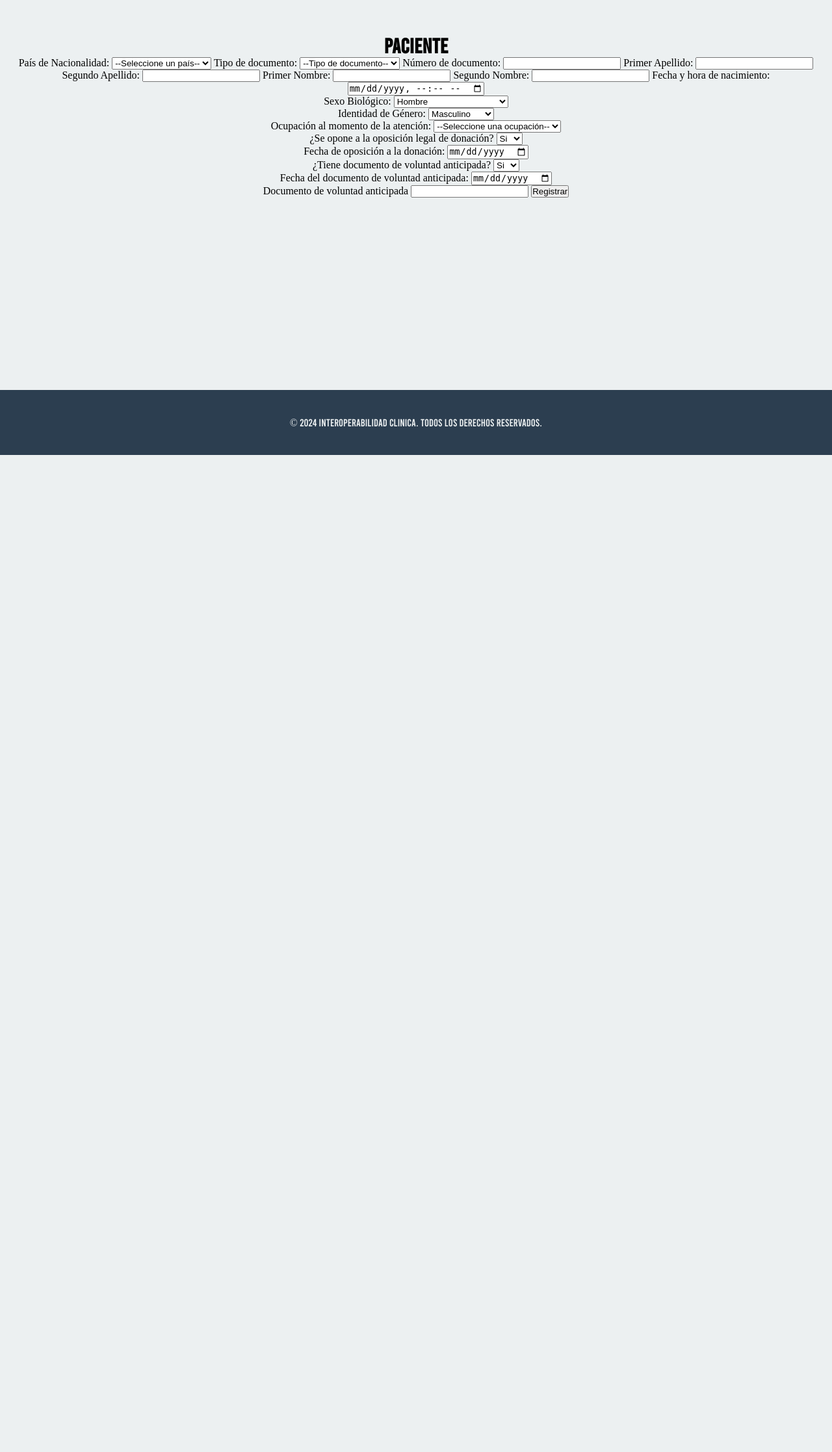
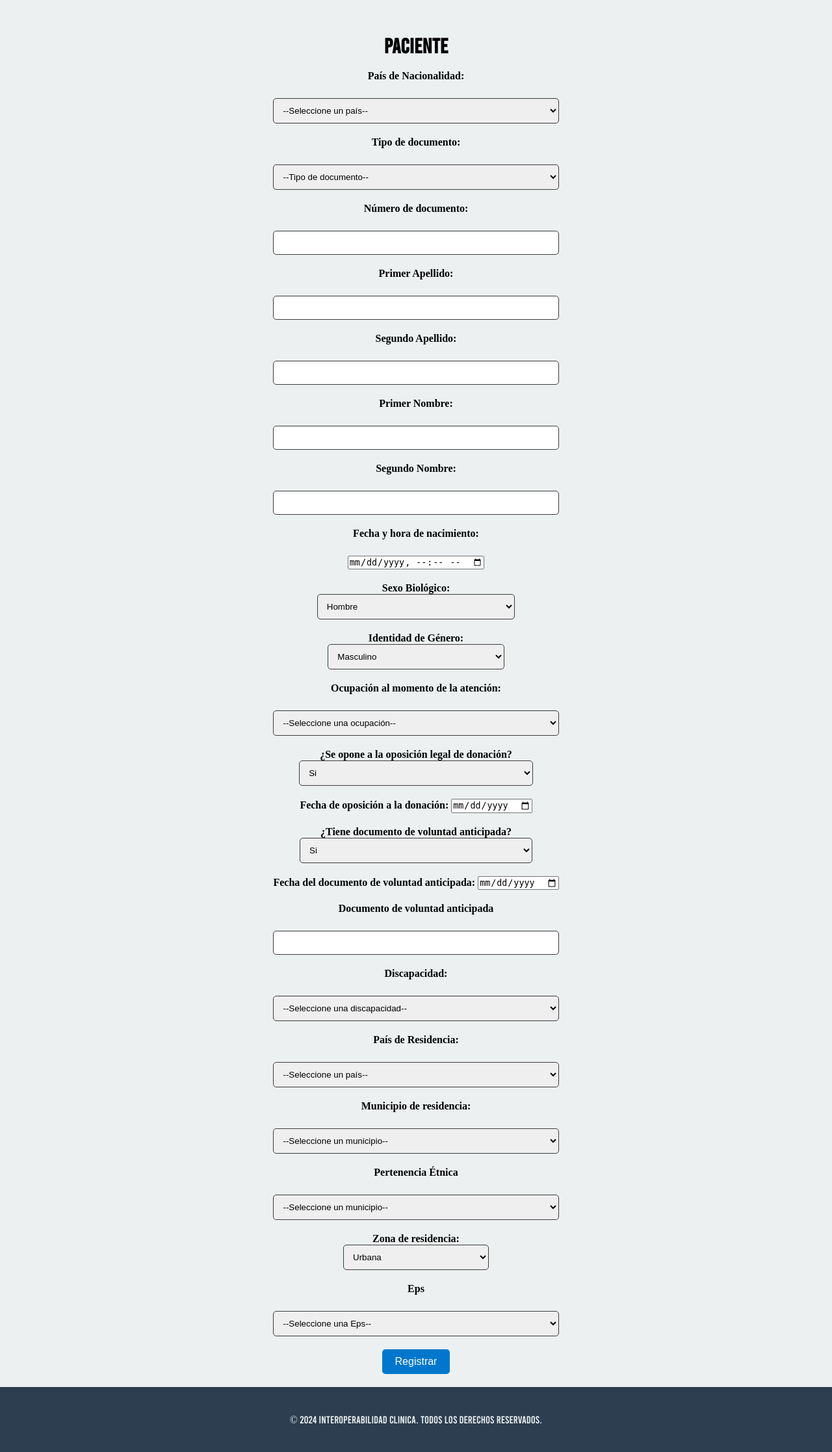
Before and after one commit to jgarteag/interoperabilidad-clinica, a Django app: page /pacient/ in a window 1280 px wide. Shown: the part 100-2334 px from the top of the page at 65% size. Before the commit the page ends 800 px from the top, so only its background shows below. Run offline with Django 4.2, Linux system fonts and the light colour scheme; tables that the repository leaves empty hold one stand-in row (values such as "Sample post").

Commit message:
Update STATIC_URL in settings.py to fix static file serving issue

```diff
--- a/interoperabilidad_clinica/clinica/forms.py
+++ b/interoperabilidad_clinica/clinica/forms.py
@@ -18,3 +18,10 @@ class YesNoForm(forms.ModelForm):
     class Meta:
         model = Person
         fields = ['opossition_donation', 'opossition_donation_date', 'antiquated_will_document', 'antiquated_will_document_date']
+
+class TerritorialZone(forms.ModelForm):
+    territorial_zone = forms.ChoiceField(choices=Person.ZONE, label="Zona de residencia")
+
+    class Meta:
+        model = Person
+        fields = ['territorial_zone']
--- a/interoperabilidad_clinica/clinica/views.py
+++ b/interoperabilidad_clinica/clinica/views.py
@@ -1,7 +1,7 @@
 from django.shortcuts import render
 from django.views import View
-from .models import Countries, Typesdocs, Occupations
-from .forms import SexForm, YesNoForm
+from .models import Countries, Typesdocs, Occupations, Disability, Municipalities, Ethnicity, Eps
+from .forms import SexForm, YesNoForm, TerritorialZone
 
 class IndexView(View):
     def get(self, request):
@@ -12,10 +12,20 @@ class PacientView(View):
         countries = Countries.objects.all()
         typesdocs = Typesdocs.objects.all()
         occupations = Occupations.objects.all()
+        category_disability = Disability.objects.all()
+        municipality_of_hab_res = Municipalities.objects.all()
+        ethnicity = Ethnicity.objects.all()
+        eps = Eps.objects.all()
         sex_form = SexForm()
         yes_no_form = YesNoForm()
+        territorial_zone = TerritorialZone()
         return render(request, 'pacient.html', {'countries': countries,
                                                 'typesdocs': typesdocs,
                                                 'sex_form': sex_form,
                                                 'occupations': occupations,
-                                                'yes_no_form': yes_no_form})
+                                                'yes_no_form': yes_no_form,
+                                                'category_disability': category_disability,
+                                                'municipality_of_hab_res': municipality_of_hab_res,
+                                                'ethnicity': ethnicity,
+                                                'territorial_zone': territorial_zone,
+                                                'eps': eps})
--- a/interoperabilidad_clinica/interoperabilidad_clinica/settings.py
+++ b/interoperabilidad_clinica/interoperabilidad_clinica/settings.py
@@ -119,7 +119,7 @@ USE_TZ = True
 # Static files (CSS, JavaScript, Images)
 # https://docs.djangoproject.com/en/4.2/howto/static-files/
 
-STATIC_URL = "static/"
+STATIC_URL = "/static/"
 
 STATICFILES_DIRS = [
     BASE_DIR / "static",
--- a/interoperabilidad_clinica/static/css/styles.css
+++ b/interoperabilidad_clinica/static/css/styles.css
@@ -73,6 +73,9 @@ body {
     padding: 0;
     user-select:auto;
     cursor: default;
+    display: flex;
+    flex-direction: column;
+    min-height: 100vh;
 }
 
 main {
@@ -82,10 +85,11 @@ main {
     align-items: center;
     flex-direction: column;
     text-align: center;
+    flex: 1 0 auto;
 }
 
 footer {
-    position: absolute;
+    position: relative;
     bottom: 0;
     width: 100vw;
     min-height: 100px;
@@ -104,6 +108,40 @@ h1 {
     margin-top: 50px;
 }
 
+form {
+    display: flex;
+    flex-direction: column;
+    align-items: center;
+    gap: 20px;
+    margin: 20px 0;
+}
+
+form label {
+    font-weight: bold;
+    margin-bottom: 5px;
+}
+
+form input[type="text"], form select {
+    width: 100%;
+    padding: 10px;
+    border: 1px solid var(--color-primary);
+    border-radius: 5px;
+}
+
+form button {
+    padding: 10px 20px;
+    border: none;
+    background-color: var(--color-secondary);
+    color: white;
+    cursor: pointer;
+    border-radius: 5px;
+    font-size: 16px;
+}
+
+form button:hover {
+    background-color: var(--color-primary);
+}
+
 @font-face {
     font-family: bebas;
     src: url(../fonts/bebas.ttf);
--- a/interoperabilidad_clinica/static/js/yes_no_logic.js
+++ b/interoperabilidad_clinica/static/js/yes_no_logic.js
@@ -13,6 +13,6 @@ window.onload = function() {
     antiWillDoc.onchange = function() {
         var selectedText = this.options[this.selectedIndex].text;
         antiWillDocDate.disabled = (selectedText == 'Si') ? false : true;
-        willDoc.disabled = (selectedText == 'No') ? true : false; // Añade esta línea
+        willDoc.disabled = (selectedText == 'No') ? true : false;
     }
 }
--- a/interoperabilidad_clinica/templates/pacient.html
+++ b/interoperabilidad_clinica/templates/pacient.html
@@ -1,6 +1,11 @@
 {% extends 'layouts/base.html' %}
 
 {% load static %}
+
+{% block stylesheets %}
+    {{ block.super }}
+    <link rel="stylesheet" href="{% static 'css/styles.css' %}">
+{% endblock %}
 
 {% block title %}Paciente{% endblock %}
 
@@ -46,6 +51,47 @@
     <label for="will_doc">Documento de voluntad anticipada</label>
     <input type="text" id="will_doc" name="will_doc">
 
+    <label for="disability">Discapacidad:</label>
+    <select id="disability" name="disability">
+        <option value="">--Seleccione una discapacidad--</option>
+        {% for disability in category_disability %}
+        <option value="{{ disability.code_dis }}">{{ disability.name_dis }}</option>
+        {% endfor %}
+    </select>
+
+    <label for="residence">País de Residencia:</label>
+    <select id="residence" name="residence">
+        <option value="">--Seleccione un país--</option>
+        {% for country in countries %}
+        <option value="{{ country.alfa_3 }}">{{ country.name_country }}</option>
+        {% endfor %}
+    </select>
+
+    <label for="municipality">Municipio de residencia:</label>
+    <select id="municipality" name="municipality">
+        <option value="">--Seleccione un municipio--</option>
+        {% for municipality in municipality_of_hab_res %}
+        <option value="{{ municipality.code_mun }}">{{ municipality.name_dep }}</option>
+        {% endfor %}
+    </select>
+
+    <label for="ethnic">Pertenencia Étnica</label>
+    <select id="ethnic" name="ethnic">
+        <option value="">--Seleccione un municipio--</option>
+        {% for ethnic in ethnicity %}
+        <option value="{{ ethnic.id_et }}">{{ ethnic.name_ethn }}</option>
+        {% endfor %}
+    </select>
+    {{ territorial_zone.as_p }}
+
+    <label for="Eps">Eps</label>
+    <select id="Eps" name="Eps">
+        <option value="">--Seleccione una Eps--</option>
+        {% for e in eps %}
+        <option value="{{ e.id_eps }}">{{ e.name_eps }}</option>
+        {% endfor %}
+    </select>
+
     <button type="submit">Registrar</button>
 </form>
 {% endblock %}
```
